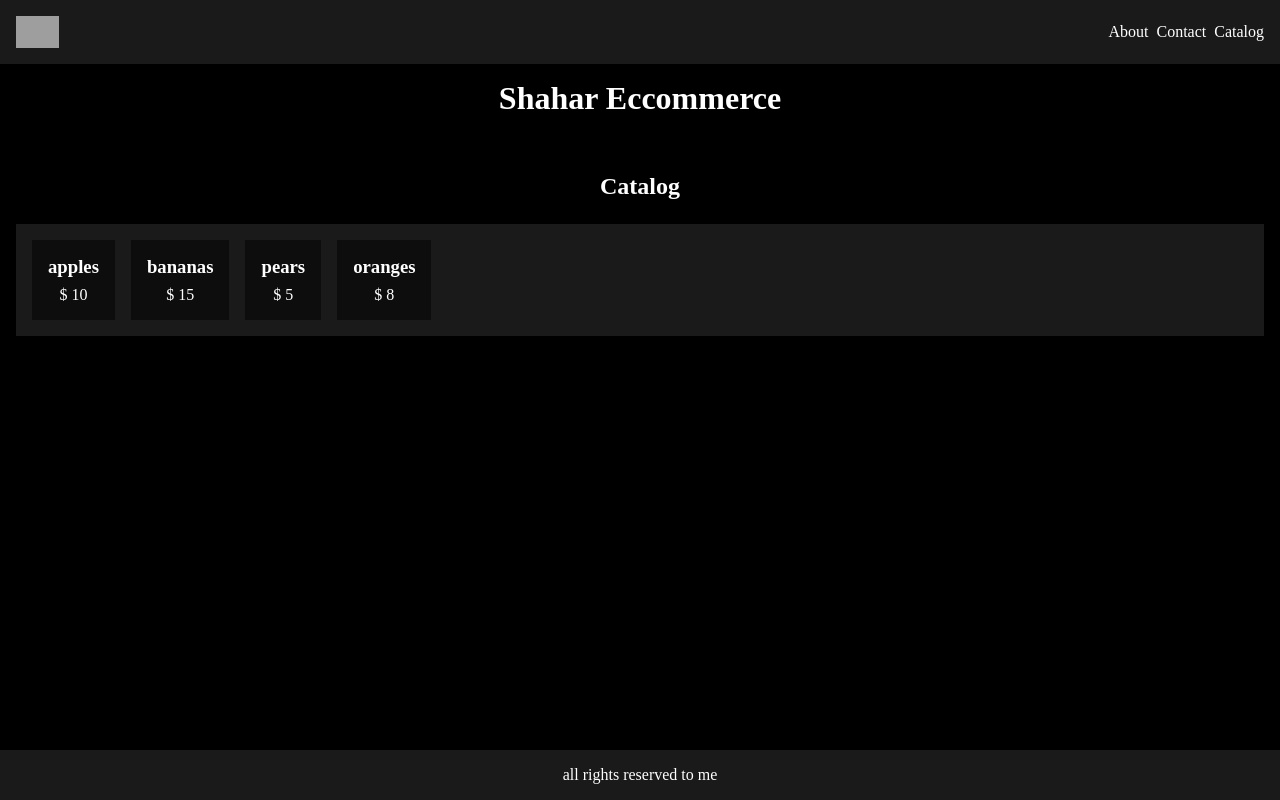
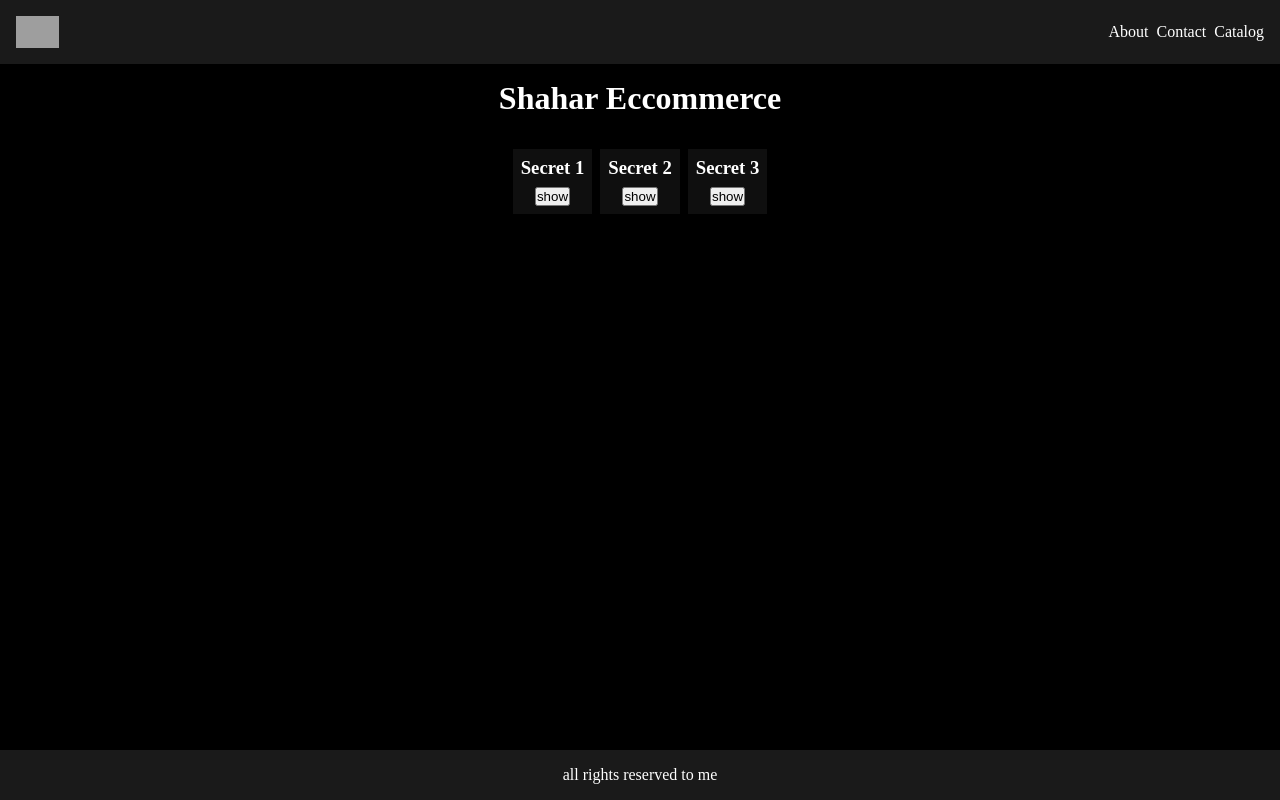
Before and after one commit to shaharbest/eccomerce_client_oct, a React (Vite) app: page / in a window 1280 px wide. Built offline with nearby package versions, Linux system fonts and the light colour scheme; grey boxes are pictures that could not be loaded.

Commit message:
add state demo

```diff
--- a/src/App.jsx
+++ b/src/App.jsx
@@ -1,5 +1,7 @@
 import Catalog from "./Components/Catalog";
 import Navbar from "./Components/Navbar";
+import ClicksDemo from "./Components/demo/ClicksDemo";
+import StateDemo from "./Components/demo/StateDemo";
 
 function App() {
   return <>
@@ -8,7 +10,9 @@ function App() {
       <h1>Shahar Eccommerce</h1>
     </header>
     <main>
-      <Catalog />
+      {/* <Catalog /> */}
+      {/* <ClicksDemo /> */}
+      <StateDemo />
     </main>
     <footer>
       <p>
--- /dev/null
+++ b/src/Components/demo/ClicksDemo.jsx
@@ -0,0 +1,11 @@
+export default function ClicksDemo() {
+    return <div className="demo">
+        <button onClick={shaharHandler}>
+            click me!
+        </button>
+    </div>;
+}
+
+function shaharHandler() {
+    alert('this is shahar handler');
+}
--- /dev/null
+++ b/src/Components/demo/InfoToggle.jsx
@@ -0,0 +1,19 @@
+import { useState } from "react";
+
+export default function InfoToggle(props) {
+    const [isHidden, setIsHidden] = useState(true);
+
+    function toggleIsHidden() {
+        setIsHidden(!isHidden);
+    }
+
+    const info = props.info;
+
+    return <div className="info-toggle">
+        <h3>{info.title}</h3>
+        <button onClick={toggleIsHidden}>
+            {isHidden ? 'show' : 'hide'}
+        </button>
+        {!isHidden && <p>{info.content}</p>}
+    </div>;
+}
--- /dev/null
+++ b/src/Components/demo/StateDemo.jsx
@@ -0,0 +1,27 @@
+import InfoToggle from "./InfoToggle";
+
+const infoList = [
+    {
+        id: 1,
+        title: 'secret 1',
+        content: 'I like cheese'
+    },
+    {
+        id: 2,
+        title: 'secret 2',
+        content: 'I know kong fu'
+    },
+    {
+        id: 3,
+        title: 'secret 3',
+        content: 'Avi Biter is the greatest'
+    },
+];
+
+export default function StateDemo() {
+    const infosElements = infoList.map(i => <InfoToggle key={i.id} info={i} />)
+
+    return <div className="infos">
+        {infosElements}
+    </div>;
+}
--- a/src/index.css
+++ b/src/index.css
@@ -46,3 +46,23 @@ nav {
   text-align: center;
   padding: 1em;
 }
+
+.infos {
+  display: flex;
+  gap: .5rem;
+  flex-wrap: wrap;
+  justify-content: center;
+}
+
+.info-toggle h3 {
+  text-transform: capitalize;
+}
+
+.info-toggle {
+  display: flex;
+  gap: .5rem;
+  flex-direction: column;
+  align-items: center;
+  background-color: hsl(0, 0%, 6%);
+  padding: .5rem;
+}
```
